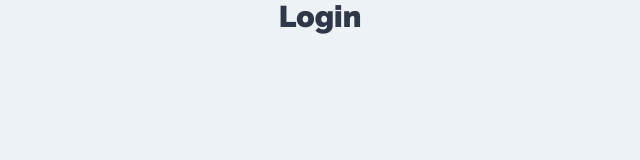
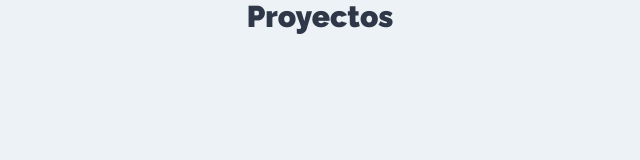
Before and after one commit to ollie87/MERN_client, a React (Create React App) app: page /proyectos in a window 1280 px wide. Shown: the top 160 px of the page, without its empty margins (320-960 px from the left). Built offline with nearby package versions, Linux system fonts and the light colour scheme.

Commit message:
feat(app): fix error

```diff
--- a/src/App.js
+++ b/src/App.js
@@ -8,9 +8,9 @@ function App() {
   return (
     <Router>
       <Switch>
-        <Route extact path="/" component={Login} />
-        <Route extact path="/nueva-cuenta" component={NuevaCuenta} />
-        <Route extact path="/proyectos" component={Proyectos} />
+        <Route exact path="/" component={Login} />
+        <Route exact path="/nueva-cuenta" component={NuevaCuenta} />
+        <Route exact path="/proyectos" component={Proyectos} />
       </Switch>
     </Router>
   );
```
